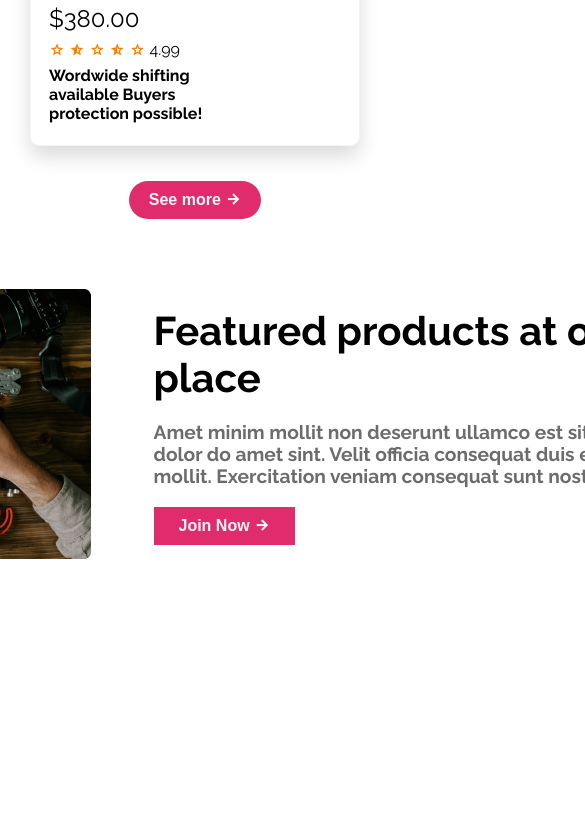
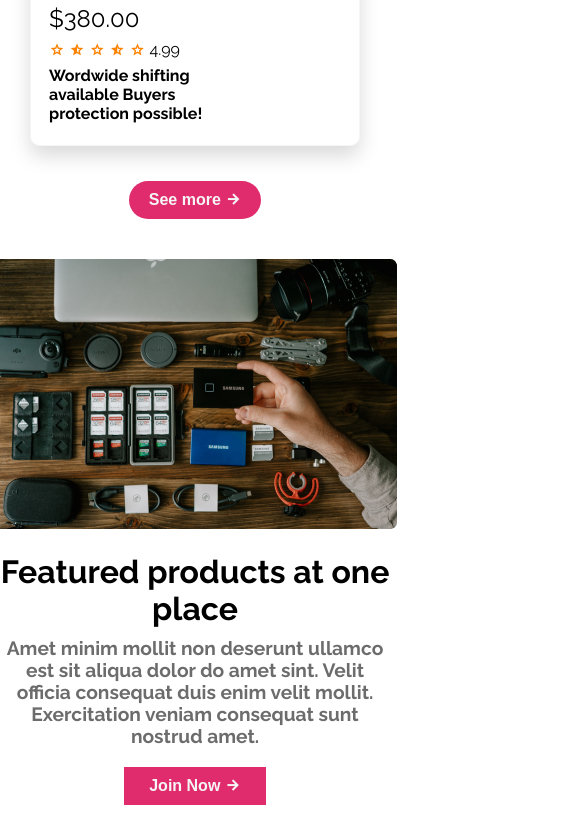
Before and after one commit to Elias729/influencer-gear, a plain HTML site: page index.html in a window 390 px wide. Shown: the part 5536-6361 px from the top of the page, 585 px wide, since content can reach past the window. Before the commit the page ends 6149 px from the top, so only its background shows below. Drawn offline with nearby package versions, Linux system fonts and the light colour scheme.

Commit message:
responsive products section

```diff
--- a/styles/influencer.css
+++ b/styles/influencer.css
@@ -251,7 +251,8 @@
 
   .header,
   .navbar ul,
-  .hero-container {
+  .hero-container,
+  .products-at-place {
     flex-direction: column;
     align-items: center;
     text-align: center;
@@ -327,4 +328,22 @@
     text-align: center;
     margin: 20px 0;
   }
+
+  .products-at-place {
+    padding: 20px;
+    gap: 20px;
+  }
+
+  .products-title-text {
+    width: 400px;
+    margin: 0 auto;
+    font-size: 2rem;
+    margin-bottom: 10px;
+  }
+
+  .products-description {
+    width: 380px;
+    margin: 0 auto;
+    margin-bottom: 20px;
+  }
 }
```
